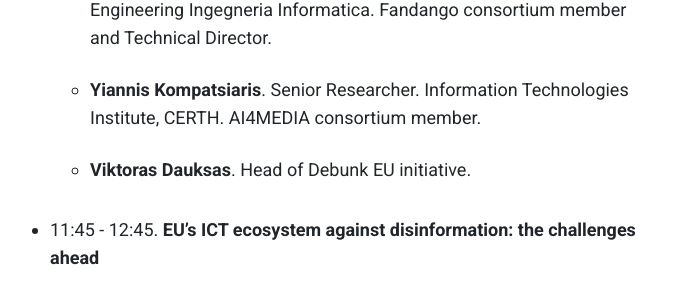
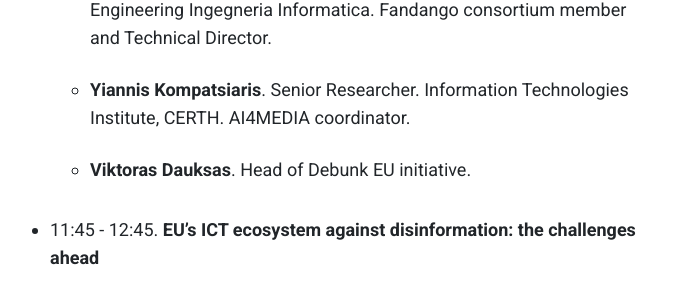
Before and after one commit to fandangOrg/fandango-web, a Jekyll site: the page built from _posts/2021-03-11-rethinking-the-possibilities-of-data-and-technology-in-the-fight-against-disinformation.markdown, in a window 1280 px wide and 900 px high, scrolled down 1660 px. Shown: the part 181-481 px from the top of the window, without its empty margins (310-986 px from the left). Built offline with Jekyll 4.4.1, drawn with Linux system fonts in a browser that asks for light colours; comment, search, counter and statistics services are not loaded.

Commit message:
Updated Rethinking The Possibilities Of Data And Technology In The Fight Against Disinformation

```diff
--- a/_posts/2021-03-11-rethinking-the-possibilities-of-data-and-technology-in-the-fight-against-disinformation.markdown
+++ b/_posts/2021-03-11-rethinking-the-possibilities-of-data-and-technology-in-the-fight-against-disinformation.markdown
@@ -32,7 +32,7 @@ A group of **high-level panelists** from different sectors will share with us th
 
   * **Massimo Magaldi**. Senior Researcher, Digital Media and Energy Lab. Engineering Ingegneria Informatica. Fandango consortium member and Technical Director.
 
-  * **Yiannis Kompatsiaris**. Senior Researcher. Information Technologies Institute, CERTH. AI4MEDIA consortium member.
+  * **Yiannis Kompatsiaris**. Senior Researcher. Information Technologies Institute, CERTH. AI4MEDIA coordinator.
 
   * **Viktoras Dauksas**. Head of Debunk EU initiative.
 
```
